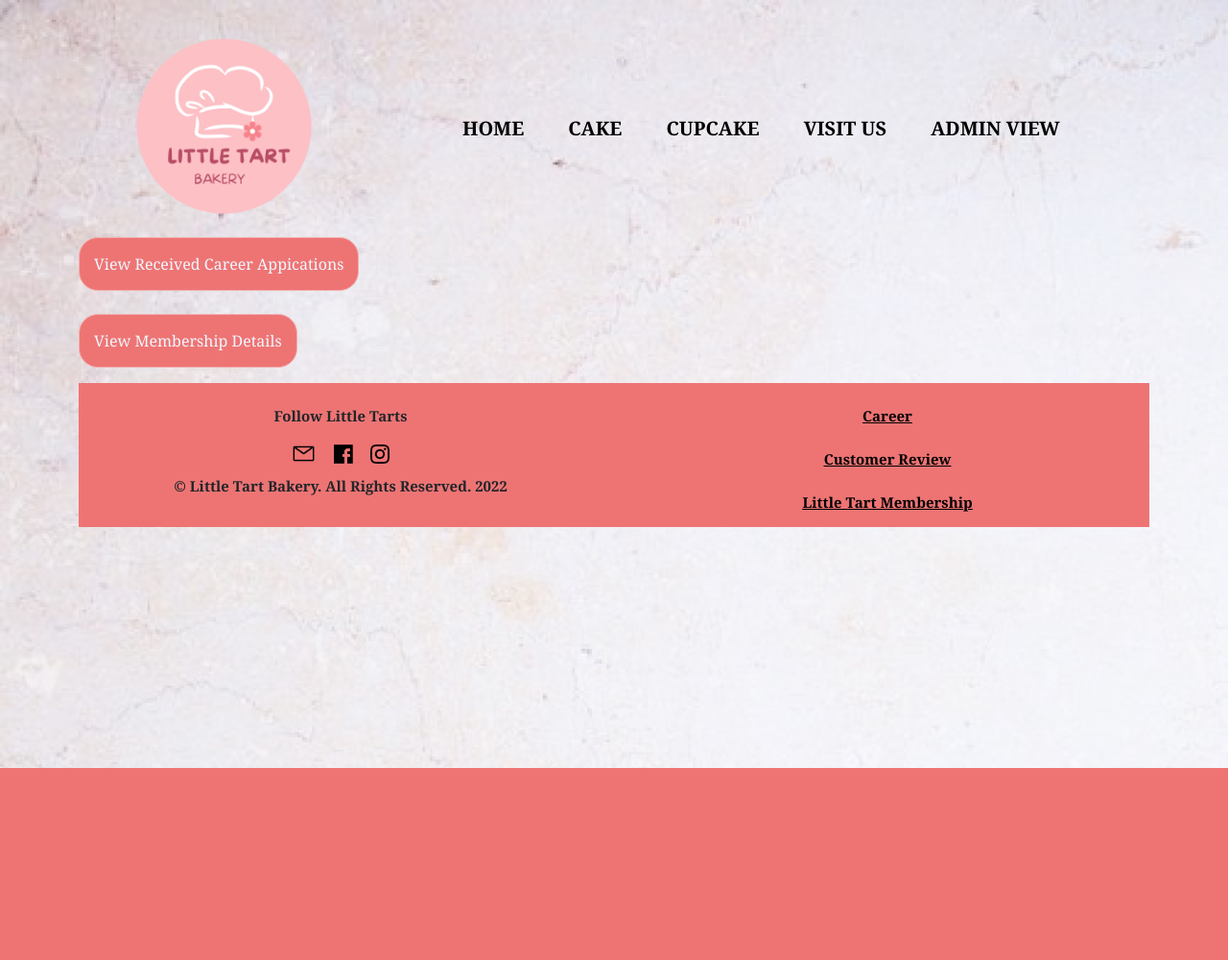
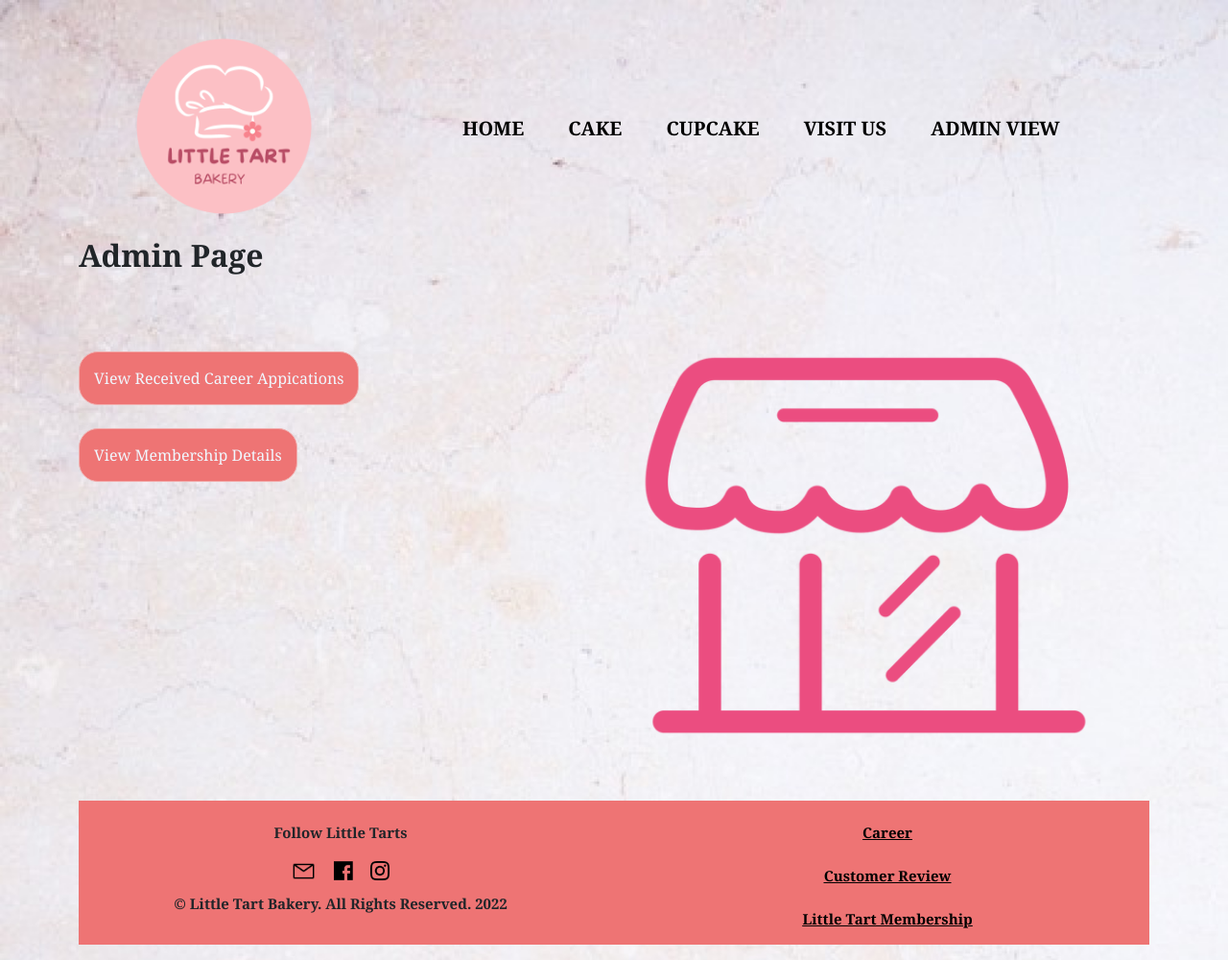
Before and after one commit to AMKLGimhani/LittleTartBakery-WebPro, a PHP site: page /admin_view.php in a window 1280 px wide. Shown: the whole page at 96% size. Before the commit the page ends 800 px from the top, so only its background shows below. Run offline with PHP 8.4, Linux system fonts and the light colour scheme.

Commit message:
update admin page

```diff
--- a/admin_view.php
+++ b/admin_view.php
@@ -3,13 +3,14 @@ $title = "Admin view";
 require_once 'layout/header.php';
 ?>
 
+<h2>Admin Page</h2><br>
 <div class="row">
     <div class="col-md-6">
-        <a href="career_read.php" class="btn btn-danger">View Received Career Appications</a><br><br>
+        <br><br><a href="career_read.php" class="btn btn-danger">View Received Career Appications</a><br><br>
         <a href="member_read.php" class="btn btn-danger">View Membership Details</a>
     </div>
     <div class="col-md-6">
-
+        <img class="img-fluid" src="Pictures\admin.png" alt="adminpic" style="height: 500px; width:500px">
     </div>
 
 </div>
```
Also changed, not shown: Pictures/admin.png (added).
